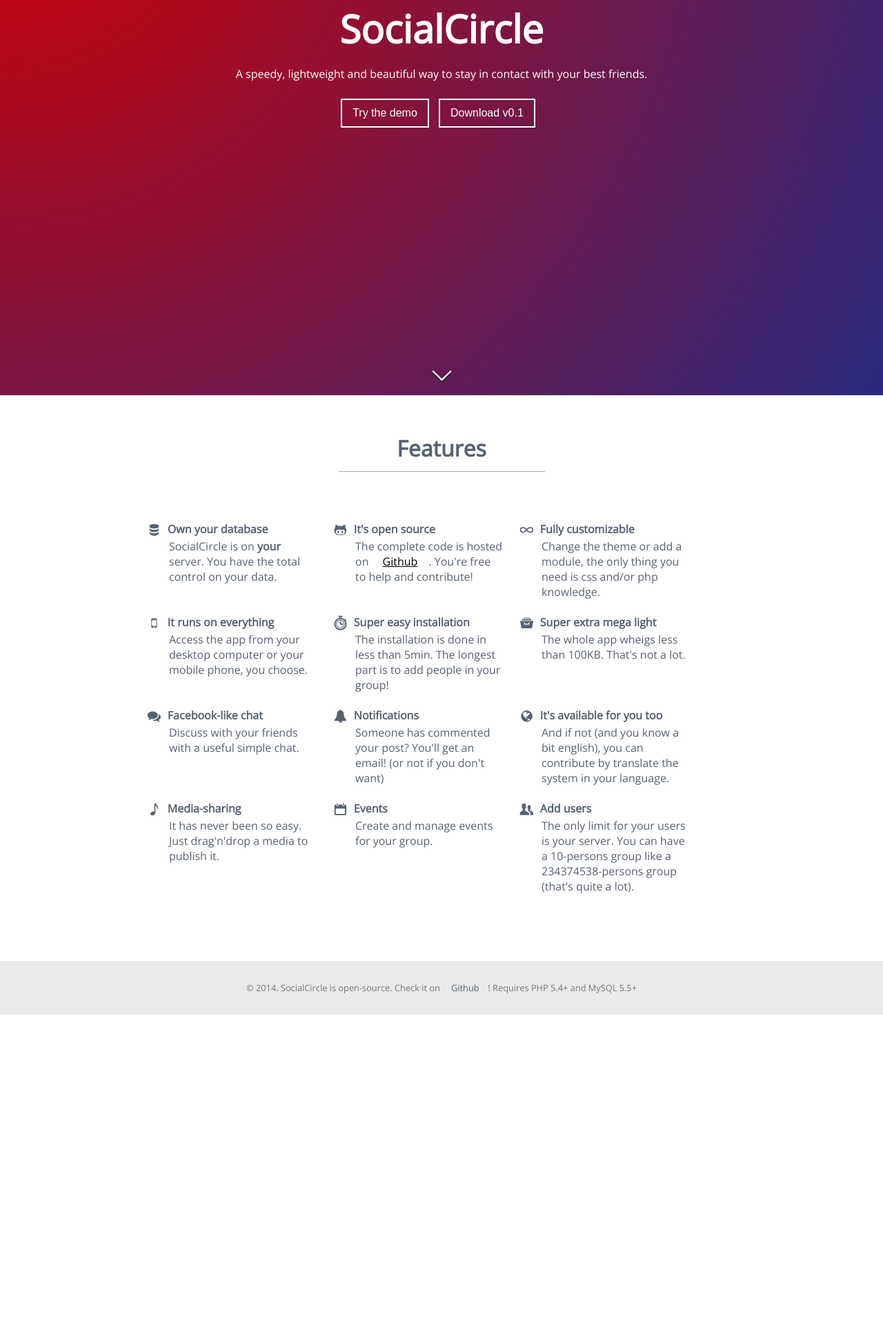
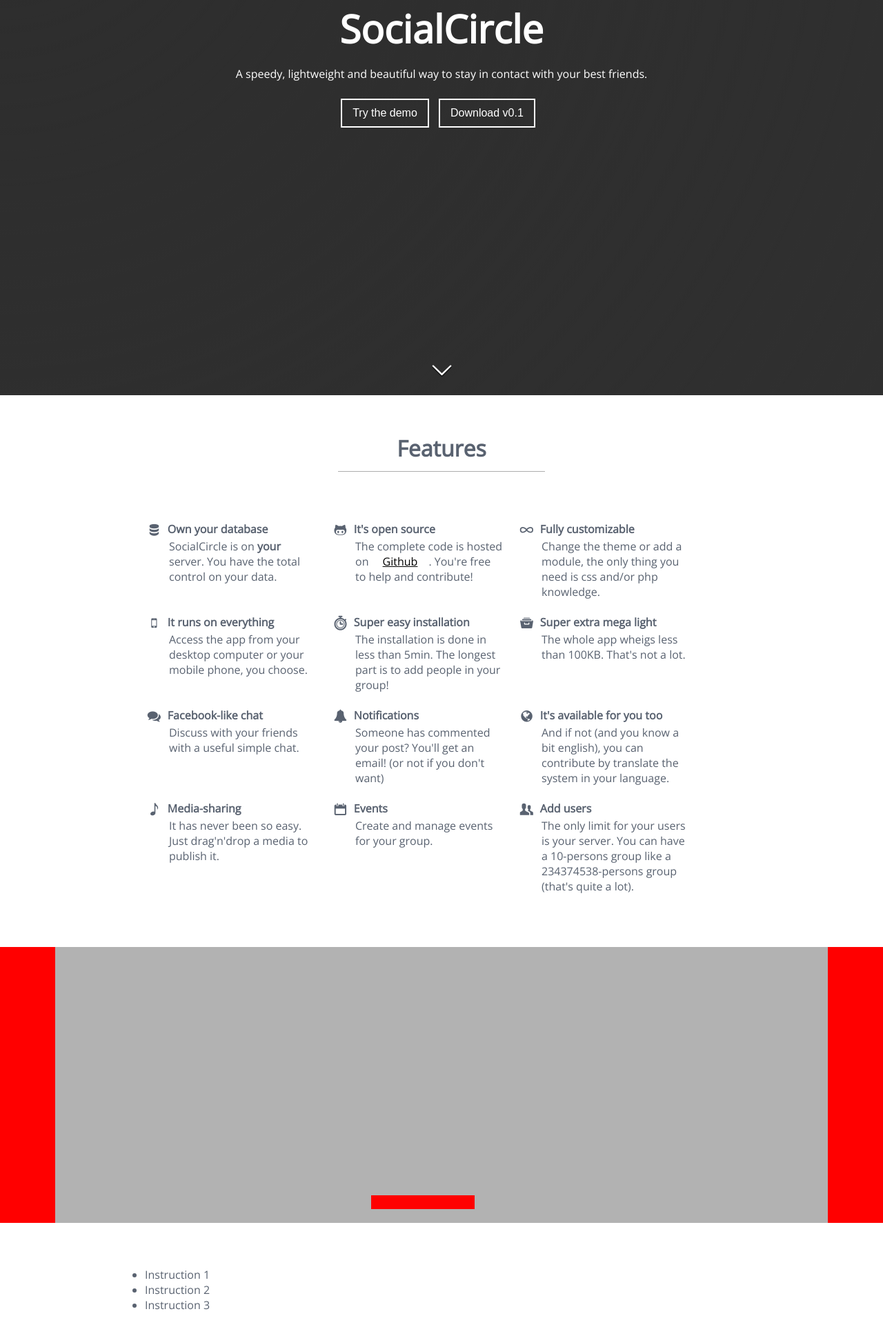
Before and after one commit to Potrac/socialcircle, a plain HTML site: page index.html in a window 1280 px wide. Shown: the part 227-2164 px from the top of the page at 69% size. Before the commit the page ends 1698 px from the top, so only its background shows below. Drawn offline with nearby package versions, Linux system fonts and the light colour scheme.

Commit message:
hello my friend (correction sync)

```diff
--- a/index.html
+++ b/index.html
@@ -28,7 +28,7 @@
 		</div>
 	</header>
 
-	<div class="main">
+	<section class="main">
 		<h2 class="section-title">Features</h2><hr>
 		<ul>
 			<li>
@@ -81,8 +81,23 @@
 				<p>The only limit for your users is your server. You can have a 10-persons group like a 234374538-persons group (that's quite a lot).</p>
 			</li>
 		</ul>
-	</div>
+	</section>
 	<div class="clr"></div>
+
+	<aside class="imglide">
+		<div class="slideleft"></div>
+		<div class="slideright"></div>
+		<div class="counter"></div>
+	</aside>
+
+	<section class="instructions">
+		<ul>
+			<li> Instruction 1</li>
+			<li> Instruction 2</li>
+			<li> Instruction 3</li>
+		</ul>
+	</section>
+
 	<footer>
 		<div class="contain">
 			<p>© 2014. SocialCircle is open-source. Check it on <a href="https://github.com/Potrac/socialcircle">Github</a>!      Requires PHP 5.4+ and MySQL 5.5+</p>
--- a/js/main.js
+++ b/js/main.js
@@ -90,8 +90,8 @@ function getScroll(){
 
 //put in black and white element
 	function bandw(id, onoff){ //0 = from b&w to colorfull / 1 = from colorfull to b&w
-		var e = document.getElementById(id),
-			prefixes = ['-webkit-','-moz-','-o-','-ms-'];
+		var e 			= document.querySelector(id),
+			prefixes 	= ['-webkit-','-moz-','-o-','-ms-'];
 
 		for(var i in prefixes){
 
@@ -108,7 +108,7 @@ function getScroll(){
 		}
 	}
 
-	bandw('round', 1)
+	bandw('header', 1)
 
 //Things to update on resize (don't delete the others if don't know what there are)
 
```
